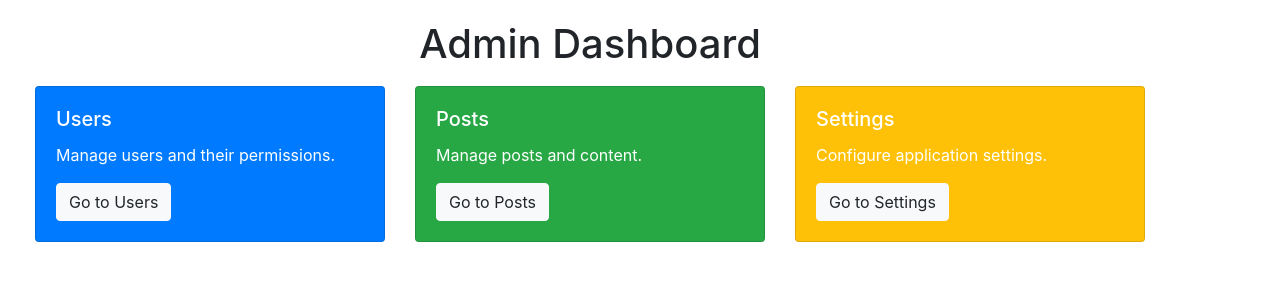
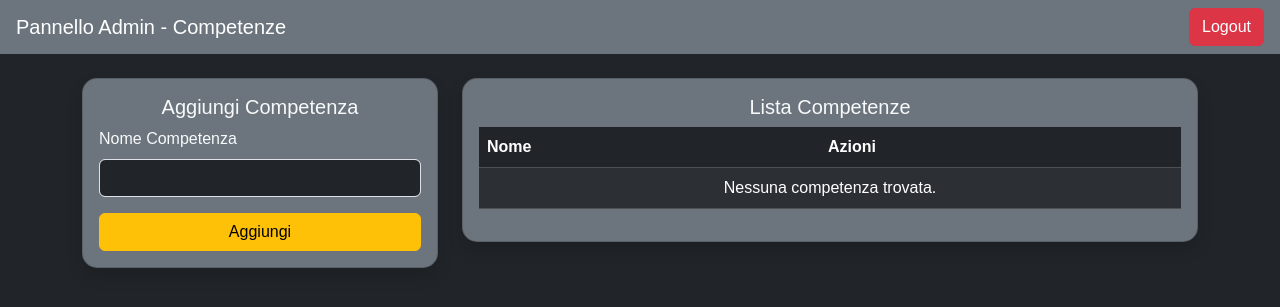
Before and after one commit to Antonioo27/Bostarter, a PHP site: page /views/admin_dashboard.php in a window 1280 px wide. Shown: the top 307 px of the page. Run offline with PHP 8.4, Linux system fonts and the light colour scheme; data that the repository does not hold is empty.

Commit message:
aggiungiCompetenza funzionante, WIP rimuovi competenza, e da fare : guardare come strutturare meglio admin_dashboard.php

```diff
--- a/routes/web.php
+++ b/routes/web.php
@@ -37,5 +37,10 @@ $routes->add('logout', new Route('/logout', [
     'method' => 'handleLogout'
 ]));
 
+$routes->add('aggiungi_competenza', new Route('/admin/aggiungi_competenza', [
+    'controller' => 'AdminController',
+    'method' => 'aggiungiCompetenza'
+]));
+
 
 return $routes;
--- a/views/admin_dashboard.php
+++ b/views/admin_dashboard.php
@@ -1,57 +1,78 @@
-<!DOCTYPE html>
-<html lang="en">
+<?php
+require_once 'partials/head.php';
 
-<head>
-    <meta charset="UTF-8">
-    <meta name="viewport" content="width=device-width, initial-scale=1.0">
-    <title>Admin Dashboard</title>
-    <link rel="stylesheet" href="https://maxcdn.bootstrapcdn.com/bootstrap/4.5.2/css/bootstrap.min.css">
-    <style>
-        .dashboard {
-            margin: 20px;
-        }
 
-        .card {
-            margin: 10px 0;
-        }
-    </style>
-</head>
+// Connessione al database
+try {
+    $pdo = new PDO("mysql:host=localhost;dbname=bostarter", "root", "");
+    $pdo->setAttribute(PDO::ATTR_ERRMODE, PDO::ERRMODE_EXCEPTION);
 
-<body>
-    <div class="container dashboard">
-        <h1 class="text-center">Admin Dashboard</h1>
+    // Query per ottenere tutte le competenze
+    $stmt = $pdo->query("SELECT * FROM COMPETENZA");
+    $competenze = $stmt->fetchAll(PDO::FETCH_ASSOC);
+} catch (PDOException $e) {
+    die("Errore nel caricamento delle competenze: " . $e->getMessage());
+}
+?>
+
+<body class="bg-dark text-light">
+
+    <!-- Navbar Admin -->
+    <nav class="navbar navbar-dark bg-secondary px-3">
+        <span class="navbar-brand mb-0 h1">Pannello Admin - Competenze</span>
+        <a href="/logout" class="btn btn-danger">Logout</a>
+    </nav>
+
+    <div class="container mt-4">
         <div class="row">
+            <!-- Sezione Form -->
             <div class="col-md-4">
-                <div class="card text-white bg-primary">
-                    <div class="card-body">
-                        <h5 class="card-title">Users</h5>
-                        <p class="card-text">Manage users and their permissions.</p>
-                        <a href="#" class="btn btn-light">Go to Users</a>
-                    </div>
+                <div class="card bg-secondary text-light p-3 shadow">
+                    <h5 class="card-title text-center">Aggiungi Competenza</h5>
+                    <form action="/admin/aggiungi_competenza" method="POST">
+                        <div class="mb-3">
+                            <label for="competenza" class="form-label">Nome Competenza</label>
+                            <input type="text" id="competenza" name="competenza" class="form-control bg-dark text-light" required>
+                        </div>
+                        <button type="submit" class="btn btn-warning w-100">Aggiungi</button>
+                    </form>
                 </div>
             </div>
-            <div class="col-md-4">
-                <div class="card text-white bg-success">
-                    <div class="card-body">
-                        <h5 class="card-title">Posts</h5>
-                        <p class="card-text">Manage posts and content.</p>
-                        <a href="#" class="btn btn-light">Go to Posts</a>
-                    </div>
-                </div>
-            </div>
-            <div class="col-md-4">
-                <div class="card text-white bg-warning">
-                    <div class="card-body">
-                        <h5 class="card-title">Settings</h5>
-                        <p class="card-text">Configure application settings.</p>
-                        <a href="#" class="btn btn-light">Go to Settings</a>
-                    </div>
+
+            <!-- Sezione Tabella -->
+            <div class="col-md-8">
+                <div class="card bg-secondary text-light p-3 shadow">
+                    <h5 class="card-title text-center">Lista Competenze</h5>
+                    <table class="table table-dark table-striped">
+                        <thead>
+                            <tr>
+                                <th>Nome</th>
+                                <th>Azioni</th>
+                            </tr>
+                        </thead>
+                        <tbody>
+                            <?php foreach ($competenze as $competenza): ?>
+                                <tr>
+                                    <td><?= htmlspecialchars($competenza['Nome']) ?></td>
+                                    <td>
+                                        <form action="/admin/elimina_competenza" method="POST" class="d-inline">
+                                            <input type="hidden" name="name" value="<?= $competenza['Nome'] ?>">
+                                            <button type="submit" class="btn btn-danger btn-sm">Elimina</button>
+                                        </form>
+                                    </td>
+                                </tr>
+                            <?php endforeach; ?>
+                            <?php if (empty($competenze)): ?>
+                                <tr>
+                                    <td colspan="3" class="text-center">Nessuna competenza trovata.</td>
+                                </tr>
+                            <?php endif; ?>
+                        </tbody>
+                    </table>
                 </div>
             </div>
         </div>
     </div>
-    <script src="https://ajax.googleapis.com/ajax/libs/jquery/3.5.1/jquery.min.js"></script>
-    <script src="https://maxcdn.bootstrapcdn.com/bootstrap/4.5.2/js/bootstrap.min.js"></script>
 </body>
 
 </html>
```
Also changed, not shown: app/Controllers/AdminController.php (+22 -1 lines), app/Models/Admin.php (+15 -1 lines).
